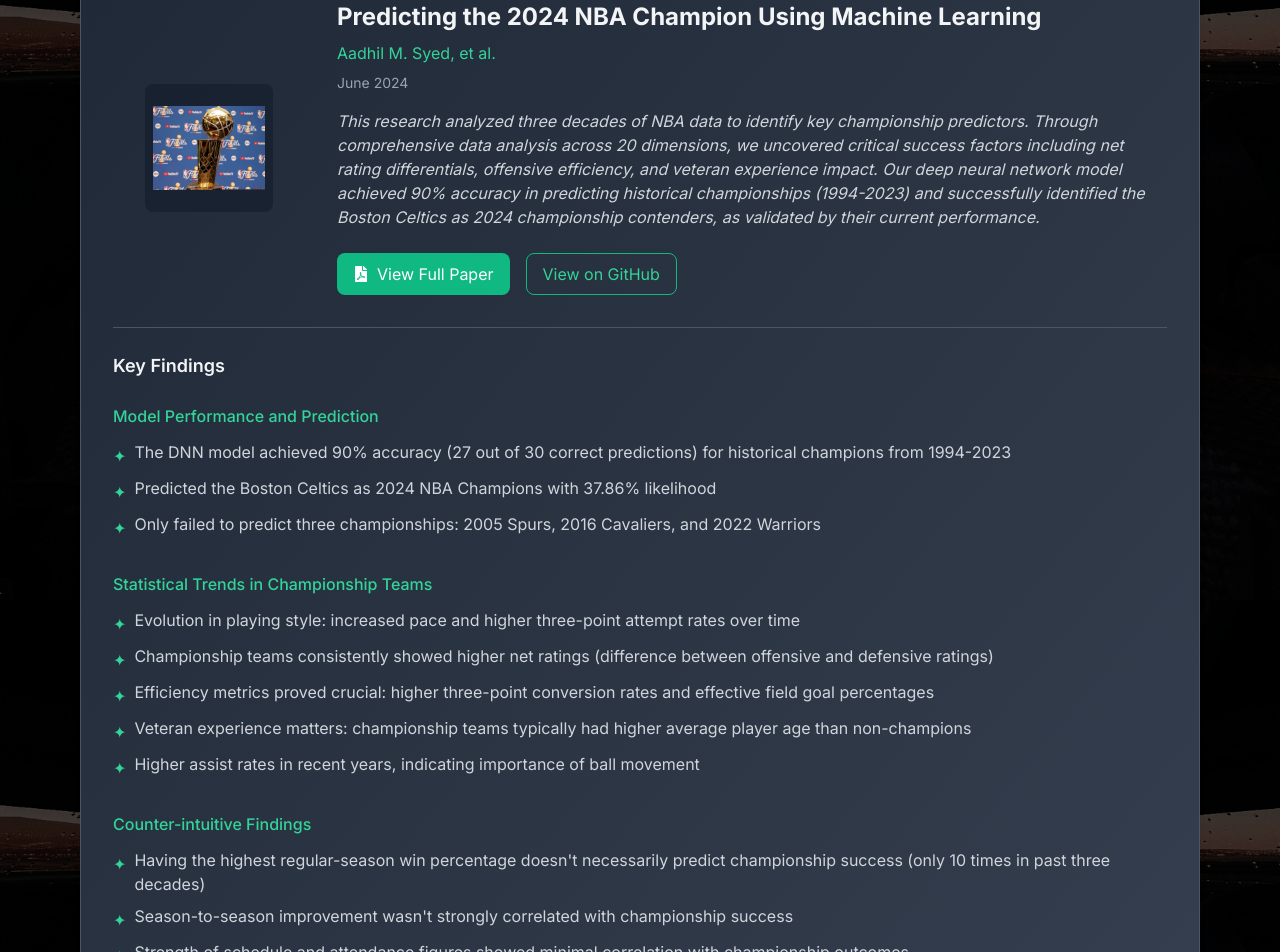
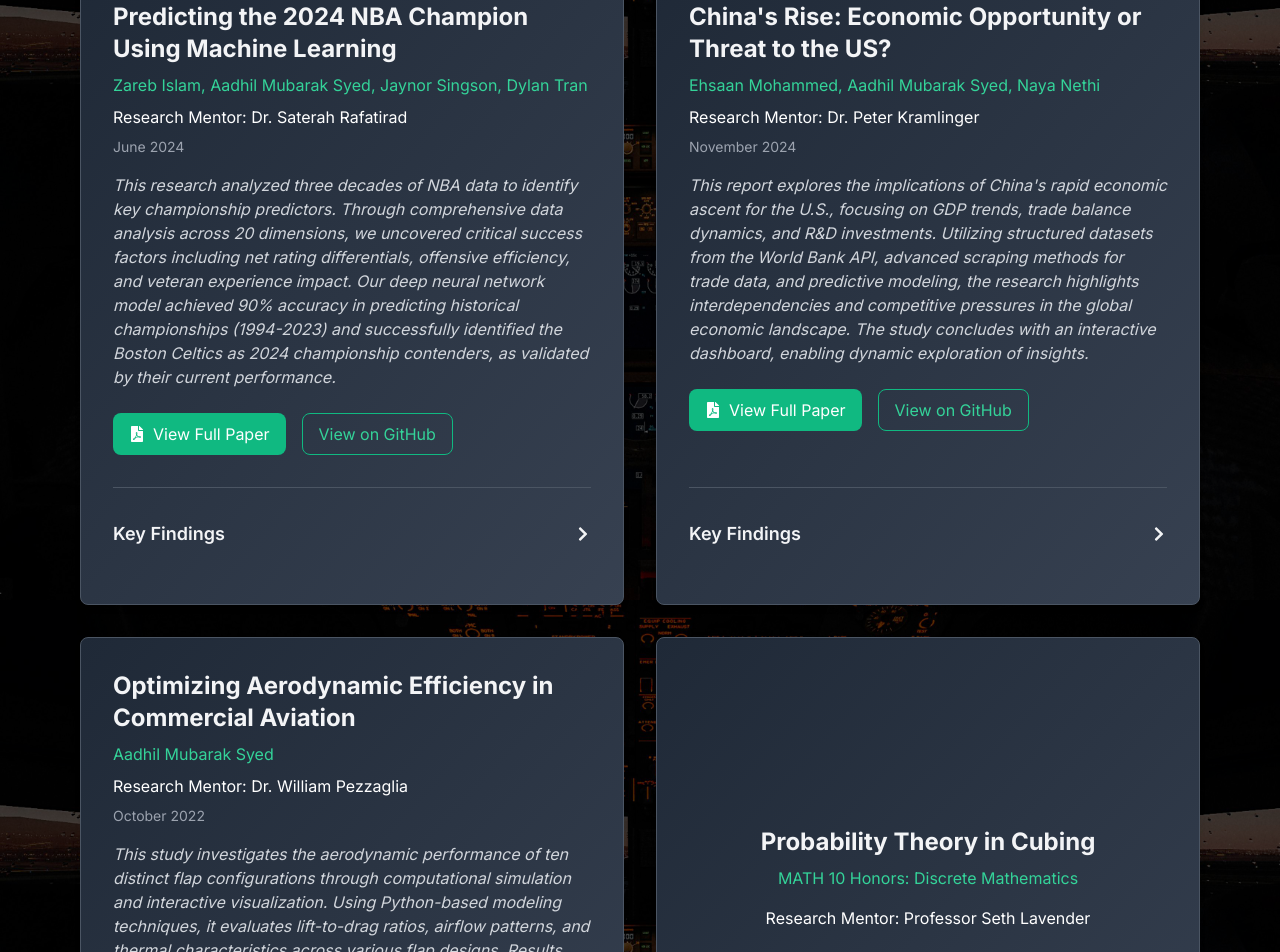
Before and after one commit to aadhilmsyed/portfolio, a Next.js app: page /research-publications in a window 1280 px wide. Shown: the part 1000-1952 px from the top of the page. Built offline with nearby package versions, Linux system fonts and the light colour scheme.

Commit message:
Update Research Page

```diff
--- a/src/components/Research.tsx
+++ b/src/components/Research.tsx
@@ -1,9 +1,8 @@
 'use client'
 
-import Image from 'next/image'
 import { motion, useScroll, useTransform } from 'framer-motion'
-import { useRef } from 'react'
-import { FaFilePdf } from 'react-icons/fa'
+import { useRef, useState } from 'react'
+import { FaFilePdf, FaChevronDown, FaChevronRight } from 'react-icons/fa'
 
 export default function Research() {
   const containerRef = useRef(null)
@@ -15,12 +14,30 @@ export default function Research() {
   const opacity = useTransform(scrollYProgress, [0, 0.2, 0.9, 1], [0, 1, 1, 0])
   const y = useTransform(scrollYProgress, [0, 0.2, 0.9, 1], [100, 0, 0, -100])
 
-  const research = [
+  const [openKeyFindings, setOpenKeyFindings] = useState<{ [key: string]: boolean }>({})
+  const [openSections, setOpenSections] = useState<{ [key: string]: boolean }>({})
+
+  const toggleKeyFindings = (paperTitle: string) => {
+    setOpenKeyFindings(prev => ({
+      ...prev,
+      [paperTitle]: !prev[paperTitle]
+    }))
+  }
+
+  const toggleSection = (paperTitle: string, sectionTitle: string) => {
+    const key = `${paperTitle}-${sectionTitle}`
+    setOpenSections(prev => ({
+      ...prev,
+      [key]: !prev[key]
+    }))
+  }
+
+  const publications = [
     {
       title: "Predicting the 2024 NBA Champion Using Machine Learning",
-      authors: "Aadhil M. Syed, et al.",
+      authors: "Zareb Islam, Aadhil Mubarak Syed, Jaynor Singson, Dylan Tran",
+      mentor: "Dr. Saterah Rafatirad",
       date: "June 2024",
-      logo: "/nba.png",
       abstract: "This research analyzed three decades of NBA data to identify key championship predictors. Through comprehensive data analysis across 20 dimensions, we uncovered critical success factors including net rating differentials, offensive efficiency, and veteran experience impact. Our deep neural network model achieved 90% accuracy in predicting historical championships (1994-2023) and successfully identified the Boston Celtics as 2024 championship contenders, as validated by their current performance.",
       keyFindings: [
         {
@@ -68,13 +85,119 @@ export default function Research() {
       ],
       githubLink: "github.com/amubaraksyed/NBAChampion",
       pdfLink: "/ECS171_Report.pdf"
+    },
+    {
+      title: "China's Rise: Economic Opportunity or Threat to the US?",
+      authors: "Ehsaan Mohammed, Aadhil Mubarak Syed, Naya Nethi",
+      mentor: "Dr. Peter Kramlinger",
+      date: "November 2024",
+      abstract: "This report explores the implications of China's rapid economic ascent for the U.S., focusing on GDP trends, trade balance dynamics, and R&D investments. Utilizing structured datasets from the World Bank API, advanced scraping methods for trade data, and predictive modeling, the research highlights interdependencies and competitive pressures in the global economic landscape. The study concludes with an interactive dashboard, enabling dynamic exploration of insights.",
+      keyFindings: [
+        {
+          title: "Economic Growth Trends",
+          points: [
+            "China's Cumulative Growth: 1,469.27% increase in GDP from 2000-2023, compared to the U.S.'s 267%",
+            "R&D Investments: Predicted to narrow; China's share of GDP allocated to R&D is forecasted to grow from 2.69% in 2024 to 3.50% by 2035, while the U.S. is projected to increase from 3.26% to 3.65%"
+          ]
+        },
+        {
+          title: "Trade Dynamics",
+          points: [
+            "Persistent Trade Deficit: The U.S. trade deficit with China widened over two decades, underscoring dependencies in machinery, consumer goods, and industrial equipment",
+            "Seasonal Trends: Consistently higher deficits in spring, partially due to post-Lunar New Year production cycles",
+            "Limited Tariff Impact: Policy interventions like the U.S.-China trade war showed minimal long-term effect on deficit reduction"
+          ]
+        },
+        {
+          title: "Innovation and Sentiment",
+          points: [
+            "Media Narratives: Analysis reveals optimism in Chinese discourse around innovation, while U.S. narratives emphasize regulatory and compliance challenges",
+            "Technological Race: Increased mentions of 'AI' and 'blockchain' in Chinese media, aligning with national priorities"
+          ]
+        },
+        {
+          title: "Technical Insights",
+          points: [
+            "Data Acquisition: Custom scripts using Python (requests, BeautifulSoup, Selenium) ensured robust scraping of dynamic content",
+            "Predictive Modeling: Linear regression models achieved R² values of 0.98 (China) and 0.96 (U.S.) for R&D forecasting",
+            "Interactive Dashboard: Developed with Next.js and React, providing access to visualizations of trade and growth metrics"
+          ]
+        },
+        {
+          title: "Limitations",
+          points: [
+            "Scope of Variables: Analysis does not fully encompass geopolitical factors like trade sanctions or pandemic recovery policies",
+            "Real-Time Data Dependency: Lag in data availability could affect the relevance of short-term insights",
+            "Sector Granularity: Sector-specific breakdowns rely on imputed data for missing years, introducing potential biases"
+          ]
+        }
+      ],
+      githubLink: "github.com/aadhilmsyed/us-cn-economy",
+      pdfLink: "/STA141B_Report.pdf"
+    },
+    {
+      title: "Optimizing Aerodynamic Efficiency in Commercial Aviation",
+      authors: "Aadhil Mubarak Syed",
+      mentor: "Dr. William Pezzaglia",
+      date: "October 2022",
+      abstract: "This study investigates the aerodynamic performance of ten distinct flap configurations through computational simulation and interactive visualization. Using Python-based modeling techniques, it evaluates lift-to-drag ratios, airflow patterns, and thermal characteristics across various flap designs. Results offer data-driven insights for optimizing flap performance and formulating design recommendations for commercial aviation.",
+      keyFindings: [
+        {
+          title: "Flap Performance Insights",
+          points: [
+            "Optimal Efficiency: Fowler flaps demonstrated the highest lift-to-drag ratio (32.83 at 14° angle of attack) among single-surface designs",
+            "Advanced Configurations: Triple-slotted flaps showed superior aerodynamic efficiency, with a maximum lift-to-drag ratio of 35.11",
+            "Plain Flaps: Provided stable, linear performance with lower drag, suitable for high-speed, long-range scenarios"
+          ]
+        },
+        {
+          title: "Speed and Effectiveness Trends",
+          points: [
+            "Low-Speed Dominance: Complex designs like Fowler and triple-slotted flaps excel at low airspeeds (100 knots)",
+            "High-Speed Adaptability: Simpler configurations, such as plain and split flaps, proved more effective at higher speeds (400 knots)"
+          ]
+        },
+        {
+          title: "Aerodynamic Trade-Offs",
+          points: [
+            "High Lift vs. Drag Penalty: Sophisticated designs enhanced lift significantly but incurred higher drag, particularly at high angles of attack",
+            "Efficiency Peaks: Advanced designs offered superior lift-to-drag ratios at low angles of attack, critical for takeoff and landing phases"
+          ]
+        },
+        {
+          title: "Technical Insights",
+          points: [
+            "Simulation Framework: Python-based simulations used the NACA 0012 airfoil as a baseline, modeling flight conditions from -5° to 20° angles of attack",
+            "Comprehensive Testing: Lift and drag coefficients were calculated for Reynolds numbers representative of commercial aviation, with deflection angles spanning 0° to 45°",
+            "Interactive Visualization: Developed a real-time visualization tool enabling dynamic exploration of aerodynamic parameters like force vectors and angle of attack"
+          ]
+        },
+        {
+          title: "Limitations",
+          points: [
+            "Operational Context: Results may vary under real-world conditions, such as turbulent airflow or varying atmospheric densities",
+            "Narrow Scope: Focused primarily on lift and drag coefficients without extensive consideration of structural constraints or material properties",
+            "Data Precision: Simulation accuracy is dependent on input fidelity, with minor deviations possible due to interpolation errors"
+          ]
+        }
+      ],
+      githubLink: "github.com/aadhilmsyed/aerodynamic-simulator",
+      pdfLink: "/PHYS1B_Report.pdf"
+    },
+    {
+      title: "Probability Theory in Cubing",
+      subtitle: "MATH 10 Honors: Discrete Mathematics",
+      mentor: "Professor Seth Lavender",
+      date: "Under Development...",
+      abstract: "A mathematical analysis of probability theory applied to speedcubing algorithms and pattern recognition.",
+      comingSoon: true
     }
   ]
 
   return (
     <section id="research" className="py-20" ref={containerRef}>
       <motion.div
-        className="max-w-6xl mx-auto px-4"
+        className="max-w-7xl mx-auto px-4"
         style={{ opacity, y }}
       >
         <motion.h2
@@ -83,37 +206,42 @@ export default function Research() {
           whileInView={{ opacity: 1, y: 0 }}
           transition={{ duration: 0.5 }}
         >
-          Reports & Publications
+          Previous Publications
         </motion.h2>
-        <div className="space-y-12">
-          {research.map((paper, index) => (
+
+        <div className="grid grid-cols-1 md:grid-cols-2 gap-8">
+          {publications.map((paper, index) => (
             <motion.div
               key={index}
-              className="bg-gradient-to-br from-gray-800 to-gray-700 p-8 rounded-lg shadow-md hover:shadow-lg transition-all duration-300 border border-gray-600"
+              className="bg-gradient-to-br from-gray-800 to-gray-700 p-8 rounded-lg shadow-md hover:shadow-lg
+                transition-all duration-300 border border-gray-600 flex flex-col h-full"
               initial={{ opacity: 0, y: 50 }}
               whileInView={{ opacity: 1, y: 0 }}
               transition={{ duration: 0.5, delay: index * 0.2 }}
             >
-              <div className="flex flex-col md:flex-row gap-8 mb-6">
-                <div className="flex items-center justify-center md:w-48">
-                  <div className="relative w-32 h-32 bg-gray-900/50 rounded-lg p-4">
-                    <Image
-                      src={paper.logo}
-                      alt="Research visualization"
-                      fill
-                      className="object-contain p-2"
-                      priority
-                    />
+              {paper.comingSoon ? (
+                <div className="h-full flex flex-col justify-center items-center">
+                  <h3 className="text-2xl font-bold text-gray-100 mb-2">{paper.title}</h3>
+                  <p className="text-emerald-400 mb-4">{paper.subtitle}</p>
+                  {paper.mentor && (
+                    <p className="text-white mb-4">Research Mentor: {paper.mentor}</p>
+                  )}
+                  <p className="text-gray-400 text-lg">{paper.date}</p>
+                  <p className="text-gray-300 mt-4 italic">{paper.abstract}</p>
                 </div>
-                </div>
-
-                <div className="flex-1">
+              ) : (
+                <>
+                  <div className="flex flex-col gap-4 flex-grow">
+                    <div>
                       <h3 className="text-2xl font-bold text-gray-100 mb-2">{paper.title}</h3>
                       <p className="text-emerald-400 mb-2">{paper.authors}</p>
+                      {paper.mentor && (
+                        <p className="text-white mb-2">Research Mentor: {paper.mentor}</p>
+                      )}
                       <p className="text-gray-400 text-sm mb-4">{paper.date}</p>
                       <p className="text-gray-300 mb-6 italic">{paper.abstract}</p>
 
-                  <div className="flex flex-wrap gap-4">
+                      <div className="flex flex-wrap gap-4 mb-8">
                         <a
                           href={paper.pdfLink}
                           target="_blank"
@@ -134,13 +262,38 @@ export default function Research() {
                     </div>
                   </div>
 
-              <div className="mt-8 border-t border-gray-600 pt-6">
-                <h4 className="text-lg font-semibold text-gray-100 mb-6">Key Findings</h4>
-                <div className="space-y-8">
+                  {paper.keyFindings && (
+                    <div className="mt-auto pt-8 border-t border-gray-600">
+                      <button
+                        onClick={() => toggleKeyFindings(paper.title)}
+                        className="w-full flex items-center justify-between text-lg font-semibold text-gray-100 mb-6 hover:text-emerald-400 transition-colors"
+                      >
+                        <span>Key Findings</span>
+                        {openKeyFindings[paper.title] ? (
+                          <FaChevronDown className="w-4 h-4" />
+                        ) : (
+                          <FaChevronRight className="w-4 h-4" />
+                        )}
+                      </button>
+
+                      {openKeyFindings[paper.title] && (
+                        <div className="space-y-4">
                           {paper.keyFindings.map((finding, i) => (
-                    <div key={i}>
-                      <h5 className="text-emerald-400 font-medium mb-3">{finding.title}</h5>
-                      <ul className="space-y-2">
+                            <div key={i} className="border-l-2 border-gray-700 pl-4">
+                              <button
+                                onClick={() => toggleSection(paper.title, finding.title)}
+                                className="w-full flex items-center justify-between text-emerald-400 font-medium mb-2 hover:text-emerald-300 transition-colors"
+                              >
+                                <span>{finding.title}</span>
+                                {openSections[`${paper.title}-${finding.title}`] ? (
+                                  <FaChevronDown className="w-3 h-3" />
+                                ) : (
+                                  <FaChevronRight className="w-3 h-3" />
+                                )}
+                              </button>
+
+                              {openSections[`${paper.title}-${finding.title}`] && (
+                                <ul className="space-y-2 mt-2">
                                   {finding.points.map((point, j) => (
                                     <li key={j} className="flex items-start gap-2 text-gray-300">
                                       <span className="text-emerald-400 mt-1">✦</span>
@@ -148,10 +301,15 @@ export default function Research() {
                                     </li>
                                   ))}
                                 </ul>
+                              )}
                             </div>
                           ))}
                         </div>
+                      )}
                     </div>
+                  )}
+                </>
+              )}
             </motion.div>
           ))}
         </div>
```
Also changed, not shown: 2 other files (tests, documents, lock files or other folders). Lines whose indentation alone changed are shown as unchanged.
